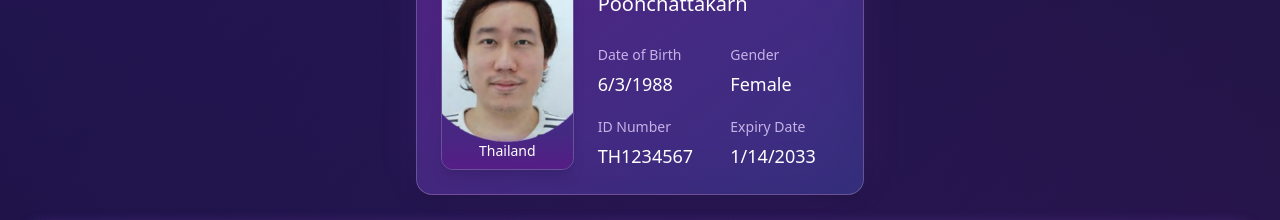
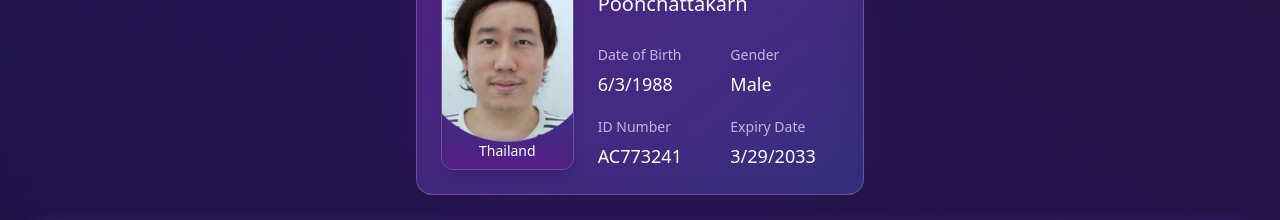
Before and after one commit to dokajuno/sawasdee-passport-zero, a React (Vite) app: page /identity in a window 1280 px wide. Shown: the part 247-467 px from the top of the page. Built offline with nearby package versions, Linux system fonts and the light colour scheme.

Commit message:
update passport data

```diff
--- a/src/pages/Identity.tsx
+++ b/src/pages/Identity.tsx
@@ -14,9 +14,9 @@ const Identity = () => {
       lastName: "Poonchattakarn",
       dateOfBirth: "1988-06-03",
       nationality: "Thailand",
-      gender: "Female",
-      passportNumber: "TH1234567",
-      expiryDate: "2033-01-14",
+      gender: "Male",
+      passportNumber: "AC773241",
+      expiryDate: "2033-03-29",
       photo: samplePhoto
     }
   ]);
```
